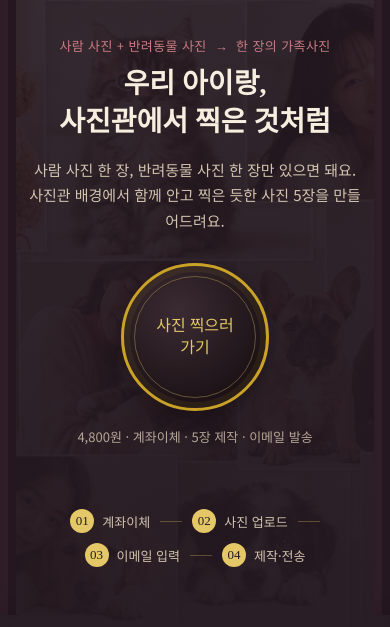
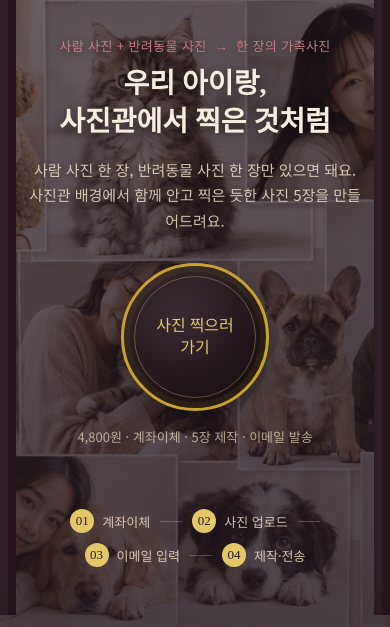
Before and after one commit to ilion4/pet-photo-studio, a website: page pet-photo-studio/public/index.html in a window 390 px wide. Shown: the part 229-856 px from the top of the page. Drawn offline with Linux system fonts and the light colour scheme; a web font is replaced by a local one.

Commit message:
배경 오버레이 밝게 조정 + 헤드라인 텍스트 그림자로 가독성 보강

```diff
--- a/pet-photo-studio/public/style.css
+++ b/pet-photo-studio/public/style.css
@@ -36,7 +36,7 @@ html, body {
    와인블랙 톤의 어두운 그라데이션을 그 위에 덮어서 글자 가독성 확보 */
 body {
   background-image:
-    linear-gradient(180deg, rgba(36, 24, 32, 0.88) 0%, rgba(36, 24, 32, 0.93) 45%, rgba(36, 24, 32, 0.97) 100%),
+    linear-gradient(180deg, rgba(36, 24, 32, 0.62) 0%, rgba(36, 24, 32, 0.70) 45%, rgba(36, 24, 32, 0.80) 100%),
     url('images/hero-bg.jpg');
   background-size: cover;
   background-position: center top;
@@ -163,6 +163,7 @@ body {
   color: var(--rose);
   letter-spacing: 0.03em;
   margin-bottom: 10px;
+  text-shadow: 0 2px 10px rgba(0,0,0,0.5);
 }
 .headline {
   font-family: 'Song Myung', serif;
@@ -170,6 +171,7 @@ body {
   line-height: 1.35;
   color: var(--paper);
   margin: 0 0 16px;
+  text-shadow: 0 2px 14px rgba(0,0,0,0.55);
 }
 .sub {
   font-size: 15px;
@@ -177,6 +179,7 @@ body {
   color: var(--paper-dark);
   opacity: 0.85;
   margin-bottom: 30px;
+  text-shadow: 0 1px 8px rgba(0,0,0,0.45);
 }
 
 /* 셔터 버튼 */
```
